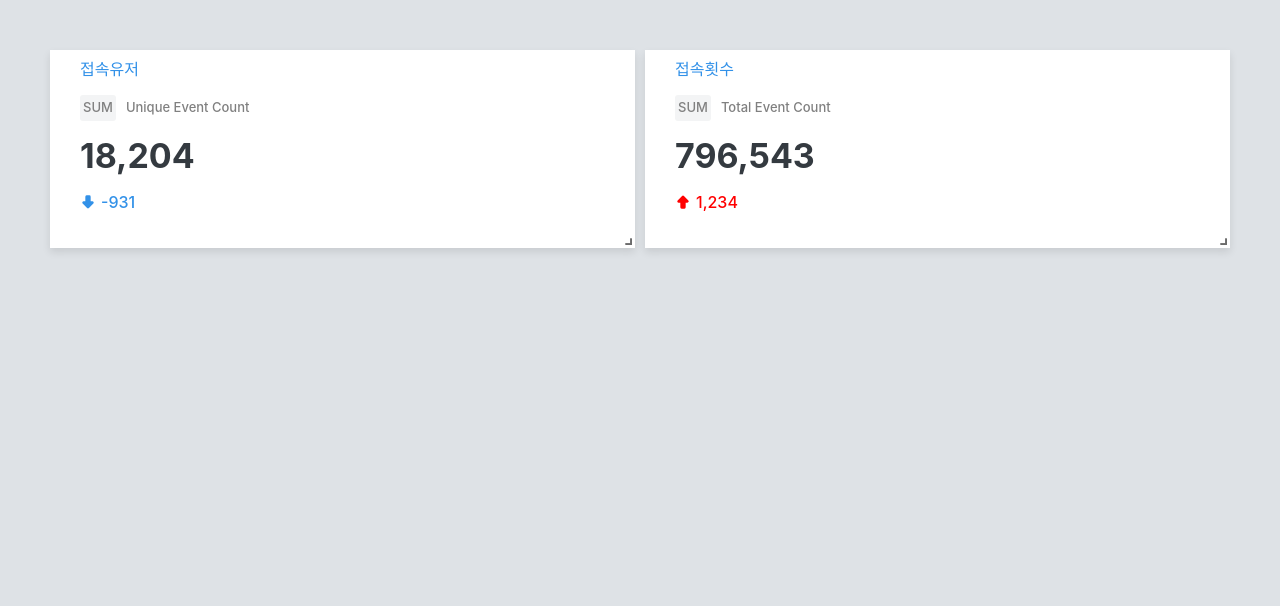
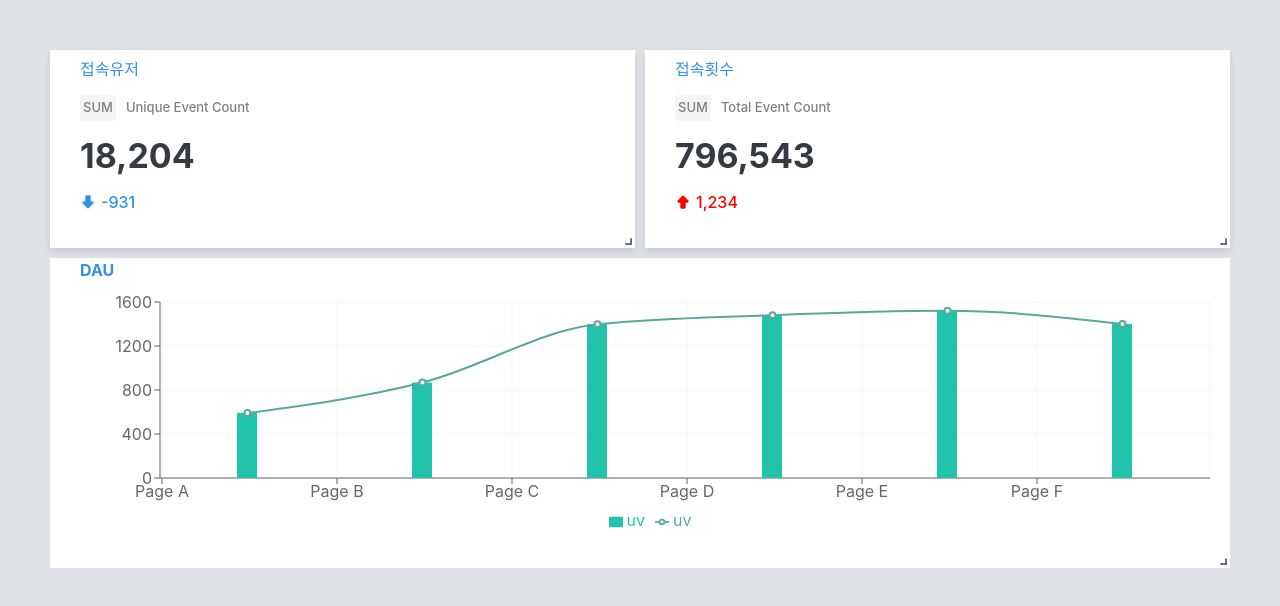
Before and after one commit to TongilKim/Dashboard, a React (Vite) app: page / in a window 1280 px wide. Shown: the top 606 px of the page. Built offline with nearby package versions, Linux system fonts and the light colour scheme.

Commit message:
DAU chart 생성

```diff
--- a/src/Pages/Dashboard/index.tsx
+++ b/src/Pages/Dashboard/index.tsx
@@ -1,9 +1,9 @@
+import DauChart from "../../components/Dashboard/DauChart";
 import SummaryCard from "../../components/Dashboard/SummaryCard";
 import { Responsive, WidthProvider } from "react-grid-layout";
 
 const ResponsiveGridLayout = WidthProvider(Responsive);
 
-const index = () => {
 const layout = [
   {
     i: "userCount",
@@ -14,21 +14,33 @@ const index = () => {
     minH: 1.3,
     minW: 2,
     maxH: 2,
-      maxW: 9,
+    maxW: 10,
   },
   {
     i: "enteredCount",
-      x: 7,
-      y: 0,
+    x: 5,
+    y: 1,
     w: 5,
     h: 1.3,
     minH: 1.3,
     minW: 2,
     maxH: 2,
-      maxW: 9,
+    maxW: 10,
+  },
+  {
+    i: "DAU",
+    x: 0,
+    y: 1.3,
+    w: 10,
+    h: 2,
+    minH: 2,
+    minW: 5,
+    maxH: 4,
+    maxW: 10,
   },
 ];
 
+const index = () => {
   const onLayoutChange = (newLayout: any) => {
     // Callback function when the layout changes
     console.log("New Layout:", newLayout);
@@ -61,6 +73,9 @@ const index = () => {
           increaseNumber="1234"
         />
       </div>
+      <div key="DAU">
+        <DauChart />
+      </div>
     </ResponsiveGridLayout>
   );
 };
--- /dev/null
+++ b/src/components/Dashboard/DauChart.module.css
@@ -0,0 +1,11 @@
+.wrapper {
+  background-color: white;
+  height: 100%;
+  padding-left: 30px;
+}
+
+.title {
+  color: #3291e8;
+  font-weight: 700;
+  text-align: left;
+}
--- /dev/null
+++ b/src/components/Dashboard/DauChart.tsx
@@ -0,0 +1,82 @@
+import style from "./DauChart.module.css";
+import {
+  ComposedChart,
+  Line,
+  Bar,
+  XAxis,
+  YAxis,
+  CartesianGrid,
+  Tooltip,
+  Legend,
+  ResponsiveContainer,
+} from "recharts";
+
+const data = [
+  {
+    name: "Page A",
+    uv: 590,
+    pv: 800,
+    amt: 1400,
+  },
+  {
+    name: "Page B",
+    uv: 868,
+    pv: 967,
+    amt: 1506,
+  },
+  {
+    name: "Page C",
+    uv: 1397,
+    pv: 1098,
+    amt: 989,
+  },
+  {
+    name: "Page D",
+    uv: 1480,
+    pv: 1200,
+    amt: 1228,
+  },
+  {
+    name: "Page E",
+    uv: 1520,
+    pv: 1108,
+    amt: 1100,
+  },
+  {
+    name: "Page F",
+    uv: 1400,
+    pv: 680,
+    amt: 1700,
+  },
+];
+
+const DauChart = () => {
+  return (
+    <div className={style.wrapper}>
+      <div className={style.title}>DAU</div>
+      <ResponsiveContainer width="100%" height="100%">
+        <ComposedChart
+          width={500}
+          height={400}
+          data={data}
+          margin={{
+            top: 20,
+            right: 20,
+            bottom: 60,
+            left: 20,
+          }}
+        >
+          <CartesianGrid stroke="#f5f5f5" />
+          <XAxis dataKey="name" scale="band" />
+          <YAxis />
+          <Tooltip />
+          <Legend />
+          <Bar dataKey="uv" barSize={20} fill="#21c3aa" />
+          <Line type="monotone" dataKey="uv" stroke="#58a89d" strokeWidth={2} />
+        </ComposedChart>
+      </ResponsiveContainer>
+    </div>
+  );
+};
+
+export default DauChart;
```
Lines whose indentation alone changed are shown as unchanged.
